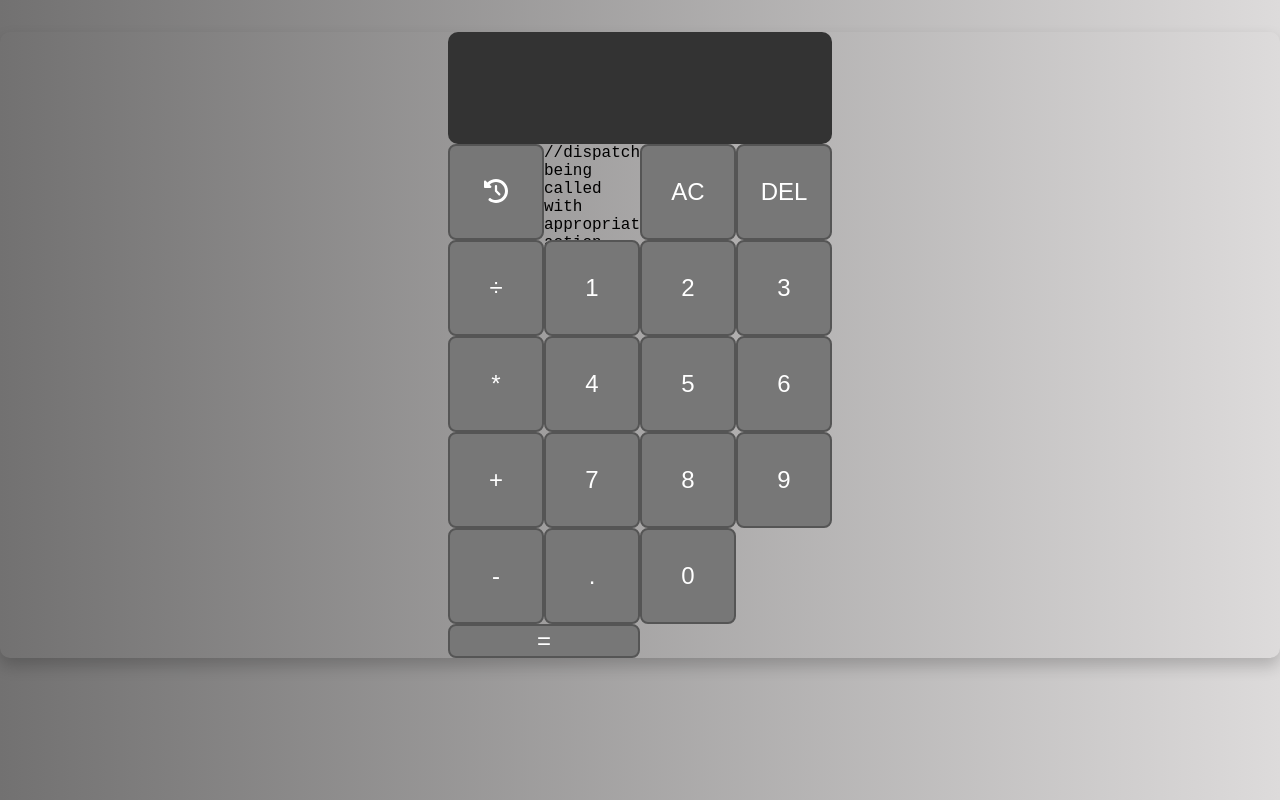
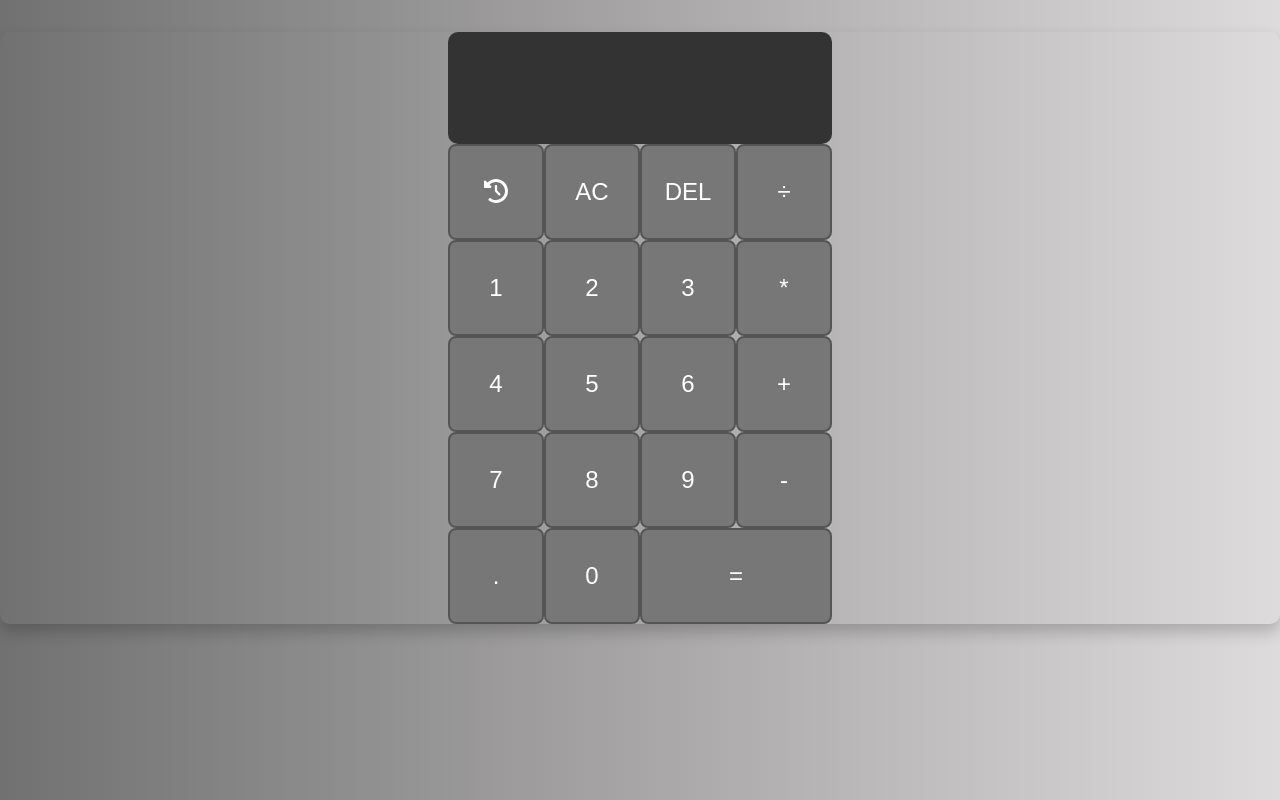
Before and after one commit to gauravmittal54/React-Calculator, a React (Create React App) app: page / in a window 1280 px wide. Built offline with nearby package versions, Linux system fonts and the light colour scheme.

Commit message:
Update App.js

```diff
--- a/src/App.js
+++ b/src/App.js
@@ -217,7 +217,7 @@ function App() {
         <button onClick={toggleHistory}>
           <FontAwesomeIcon icon={faHistory} />
         </button>
-        //dispatch being called with appropriate action type
+        {/* dispatch being called with appropriate action type */}
         <button
           onClick={() => dispatch({ type: ACTIONS.CLEAR })}
         >
```
